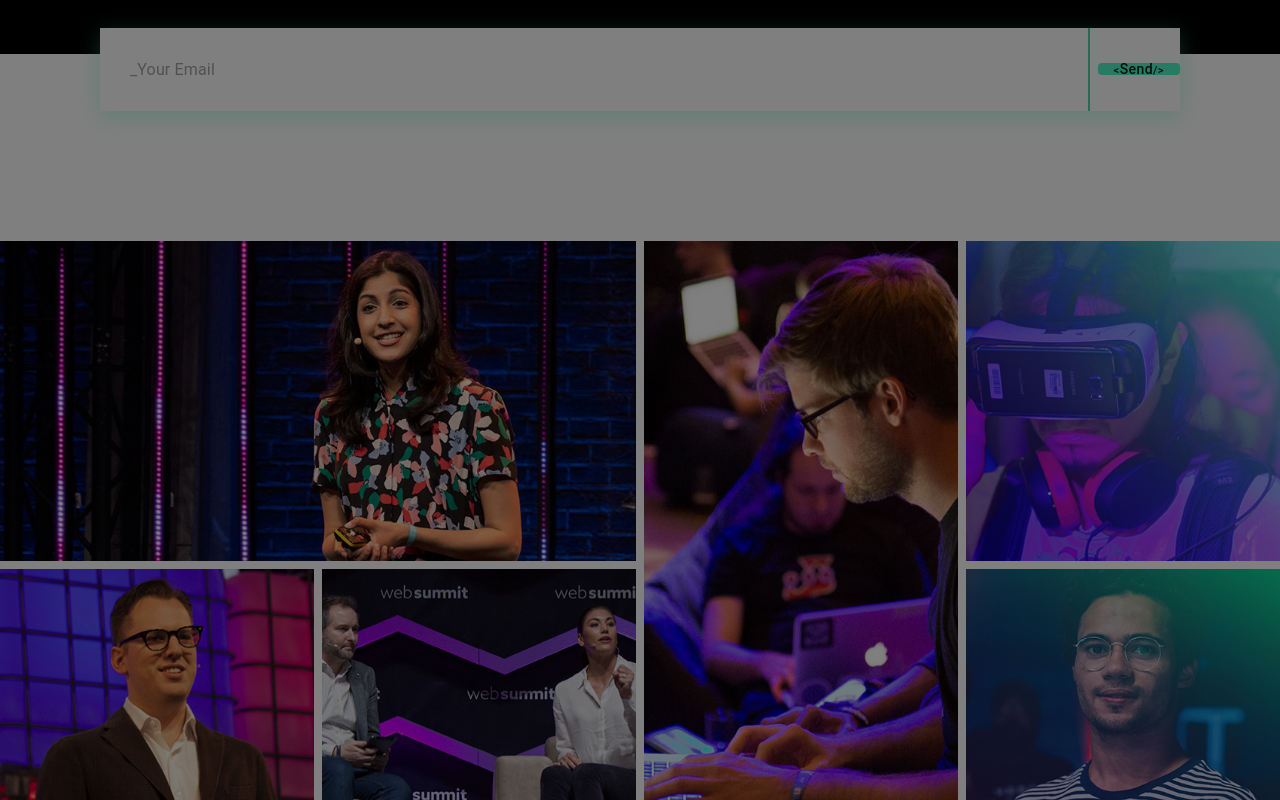
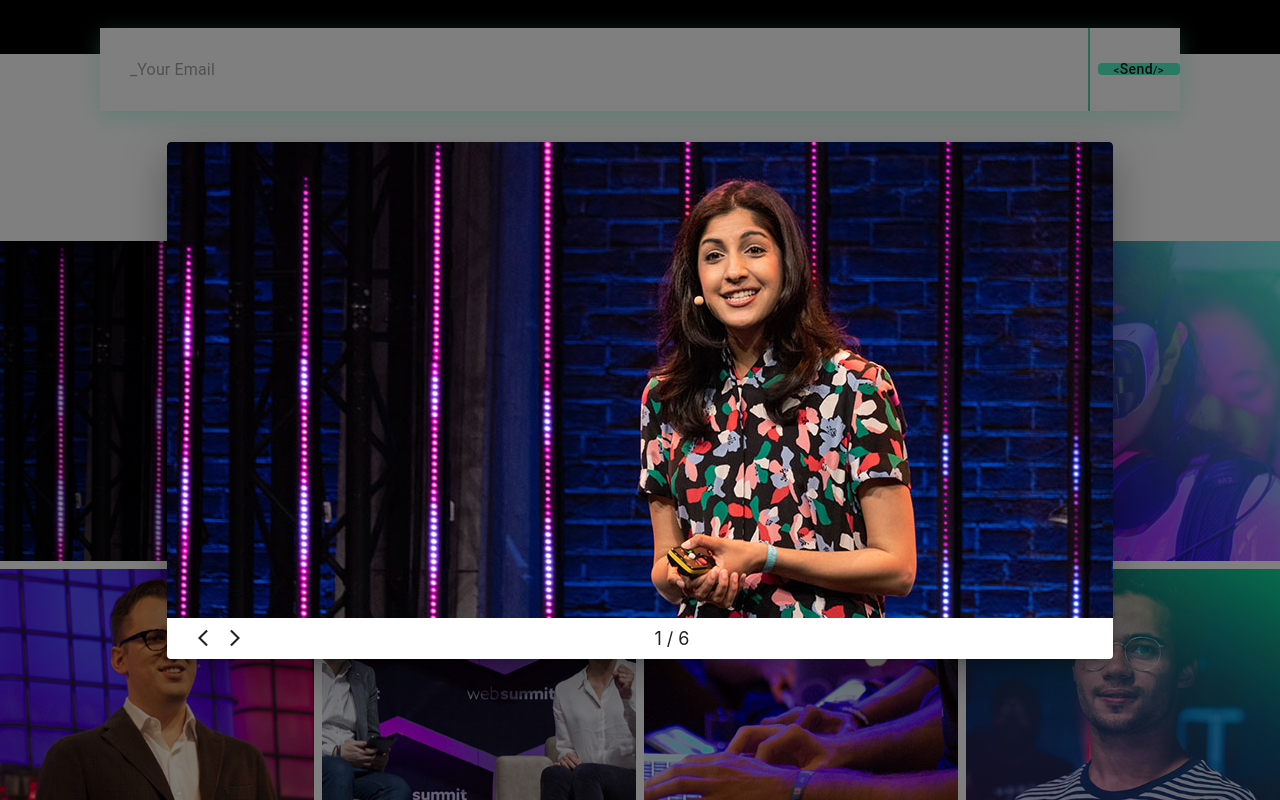
Before and after one commit to Flora-Meng/web3convention, a Next.js app: page / in a window 1280 px wide. Both pictures are taken after a click on the item 318 px from the left and 3824 px from the top of the page. Shown: the part 3424-4224 px from the top of the page. Built offline with nearby package versions, Linux system fonts and the light colour scheme.

Commit message:
Fix build error

```diff
--- a/package.json
+++ b/package.json
@@ -38,6 +38,7 @@
 	"devDependencies": {
 		"@next/eslint-plugin-next": "^13.0.6",
 		"@svgr/webpack": "^6.5.1",
+		"@types/lodash": "^4.14.191",
 		"@types/styled-components": "^5.1.26",
 		"@typescript-eslint/eslint-plugin": "^5.45.1",
 		"@typescript-eslint/parser": "^5.45.0",
--- a/src/components/Pages/Home/HomeGallery/components/ImageModal/ImageModal.tsx
+++ b/src/components/Pages/Home/HomeGallery/components/ImageModal/ImageModal.tsx
@@ -82,7 +82,7 @@ const ImageModal: React.FC<ImageModalProps> = ({
 }) => {
 	return image ? (
 		<Dialog open={open} onClose={onClose}>
-			{/* <ModalContent open={open}>
+			<ModalContent>
 				<ImageItem>
 					<StyledArrowBackIosNewIcon onClick={onPrev} />
 					<StyledImage src={image.imageSrc} alt={image._id} key={image._id} />
@@ -95,7 +95,7 @@ const ImageModal: React.FC<ImageModalProps> = ({
 					</ArrowIconContainer>
 					<ImageIndicator>{imageIndicator}</ImageIndicator>
 				</BottomBar>
-			</ModalContent> */}
+			</ModalContent>
 		</Dialog>
 	) : null;
 };
--- a/src/layouts/Footer/components/CopyRight/CopyRight.tsx
+++ b/src/layouts/Footer/components/CopyRight/CopyRight.tsx
@@ -1,7 +1,7 @@
 import InstagramIcon from '@mui/icons-material/Instagram';
 import LinkedinIcon from '@mui/icons-material/LinkedIn';
 import TwitterIcon from '@mui/icons-material/Twitter';
-import YoutubeIcon from '@mui/icons-material/Youtube';
+import YouTubeIcon from '@mui/icons-material/YouTube';
 import Grid from '@mui/material/Grid';
 import IconButton from '@mui/material/IconButton';
 import Image from 'next/image';
@@ -104,7 +104,7 @@ const CopyRight: React.FC = () => (
 						href="https://www.youtube.com/channel/UCTJEa6rxybFHmmlx6YAf1iA"
 						target="_blank"
 					>
-						<YoutubeIcon />
+						<YouTubeIcon />
 					</Link>
 				</StyledIconButton>
 			</Grid>
```
Also changed, not shown: src/components/Pages/Home/HomeBanner/bannerInfo.json (line endings or trailing spaces), src/components/Pages/Home/HomeCarousel/carouselList.json (line endings or trailing spaces), src/components/Pages/Home/HomeImageList/imageList.json (line endings or trailing spaces), 1 other file (tests, documents, lock files or other folders).
